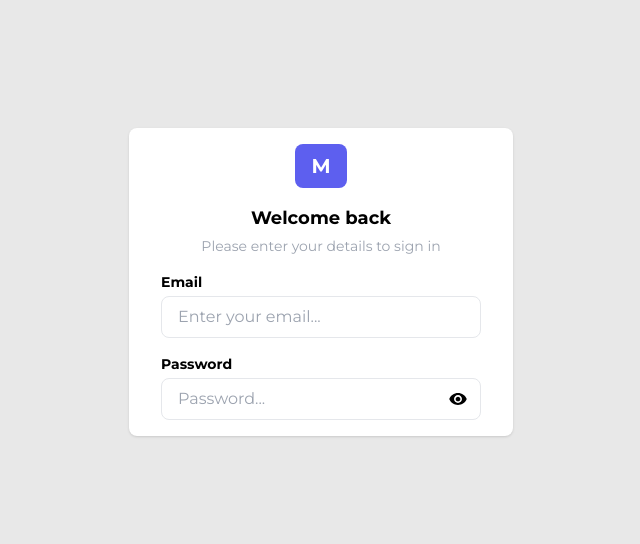
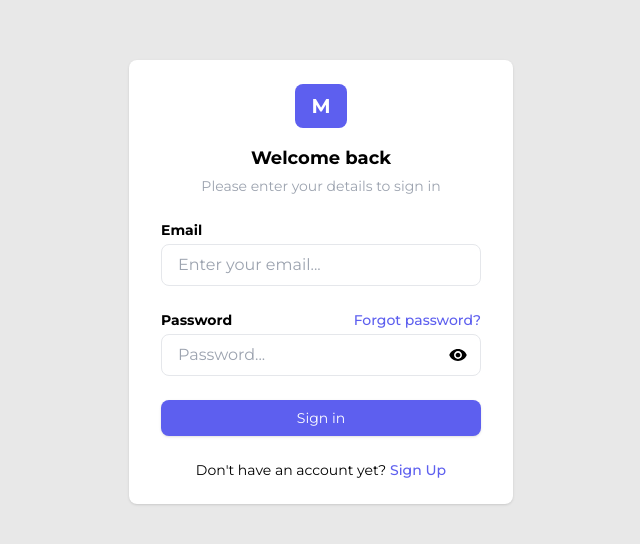
Before and after one commit to marionikolov17/Portfolio-Builder, a React (Vite) app in the folder client/: page /login in a window 1280 px wide. Shown: the part 118-662 px from the top of the page, without its empty margins (319-959 px from the left). Built offline with nearby package versions, Linux system fonts and the light colour scheme.

Commit message:
Create login page

```diff
--- a/client/src/pages/Login/Login.jsx
+++ b/client/src/pages/Login/Login.jsx
@@ -1,4 +1,6 @@
+/* eslint-disable react/no-unescaped-entities */
 import { useState } from "react";
+import { Link } from "react-router-dom"
 import { IoMdEye, IoMdEyeOff } from "react-icons/io";
 
 export default function Login() {
@@ -6,30 +8,39 @@ export default function Login() {
 
     return (
         <>
-            <main className="w-full min-h-full absolute bg-mainBackground flex justify-center items-center font-montserrat">
-                <form className="w-96 bg-white rounded-lg shadow flex flex-col items-center py-4 px-8">
+            <main className="w-full min-h-full absolute bg-mainBackground flex justify-center items-center font-montserrat overflow-x-hidden px-4 sm:px-0">
+                <form className="w-96 bg-white rounded-lg shadow flex flex-col items-center py-6 px-8">
                     <div className="bg-primaryBlue text-xl text-white py-2 px-4 font-bold rounded-lg">
                         M
                     </div>
                     <h4 className="mt-4 font-bold text-lg">Welcome back</h4>
                     <p className="mt-1 text-sm text-gray-400">Please enter your details to sign in</p>
                     {/* Email */}
-                    <div className="mt-4 w-full">
+                    <div className="mt-6 w-full">
                         <label htmlFor="email" className="block text-sm font-bold">Email</label>
                         <input
                             type="email"
                             id="email"
+                            required
                             placeholder="Enter your email..."
                             className="py-2 px-4 w-full outline-none rounded-lg border mt-1 transition duration-300 focus:ring-2 focus:ring-primaryBlue"
                         />
                     </div>
                     {/* Password */}
-                    <div className="mt-4 w-full">
-                        <label htmlFor="password" className="block text-sm font-bold">Password</label>
+                    <div className="mt-6 w-full">
+                        <div className="flex items-center">
+                            <div className="flex justify-start grow">
+                                <label htmlFor="password" className="text-sm font-bold">Password</label>
+                            </div>
+                            <div className="flex justify-end grow">
+                                <Link className="text-sm font-medium text-primaryBlue">Forgot password?</Link>
+                            </div>
+                        </div>
                         <div className="flex w-full items-center bg-white border rounded-lg overflow-hidden mt-1 transition duration-300 hover:ring-2 hover:ring-primaryBlue">
                             <input
                                 type={isShownPassword ? "text" : "password"}
                                 id="password"
+                                required
                                 placeholder="Password..."
                                 className="py-2 px-4 grow outline-none bg-transparent"
                             />
@@ -37,6 +48,10 @@ export default function Login() {
                             {isShownPassword && <IoMdEyeOff className="mx-3 text-xl cursor-pointer" onClick={() => setIsShownPassword(false)}/>}
                         </div>
                     </div>
+                    <button className="mt-6 w-full py-2 flex justify-center text-sm bg-primaryBlue text-white rounded-lg shadow transition duration-300 hover:ring-1 hover:ring-primaryBlue">
+                        Sign in
+                    </button>
+                    <p className="text-sm mt-6">Don't have an account yet? <Link className="text-primaryBlue font-medium">Sign Up</Link></p>
                 </form>
             </main>
         </>
```
